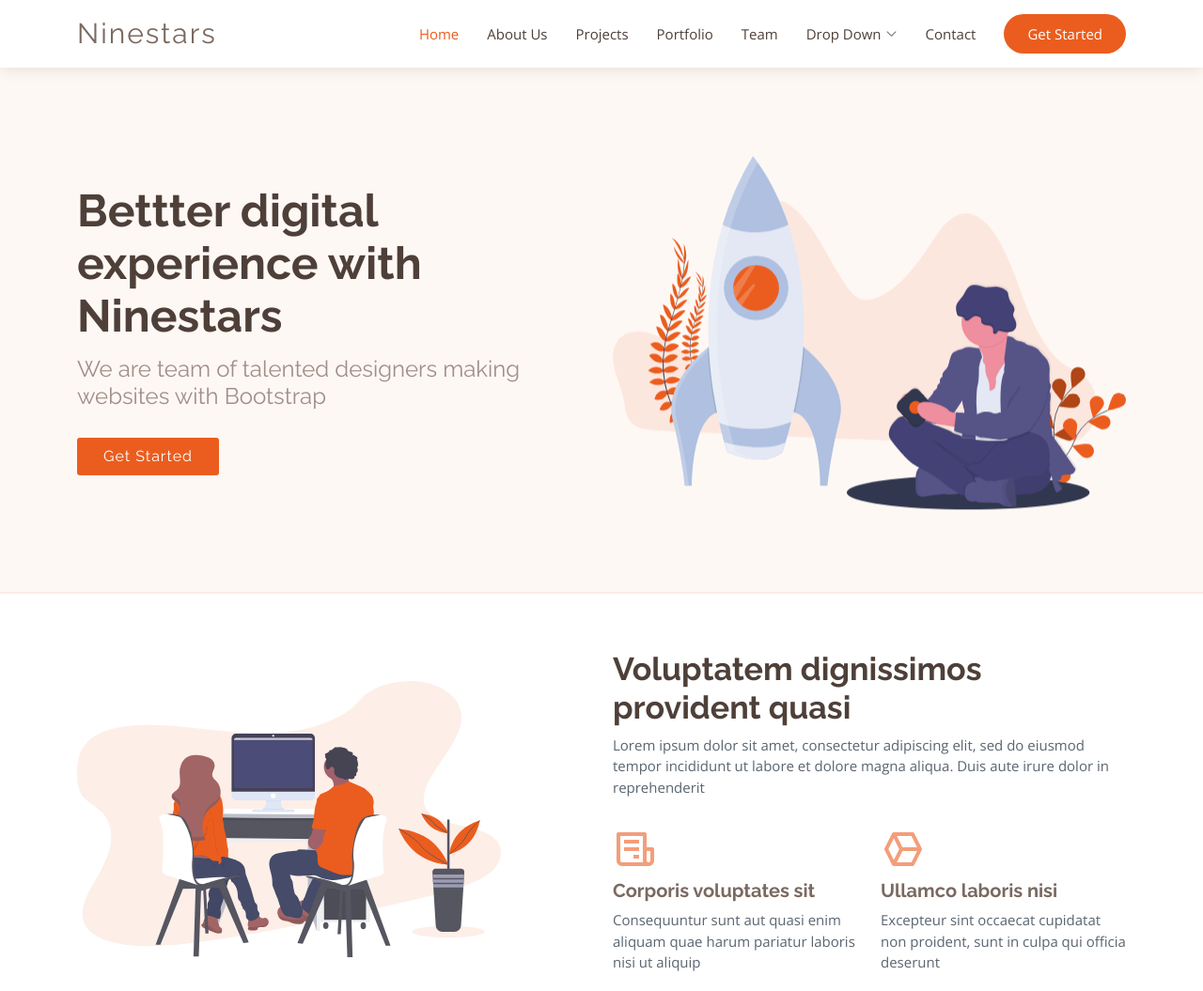
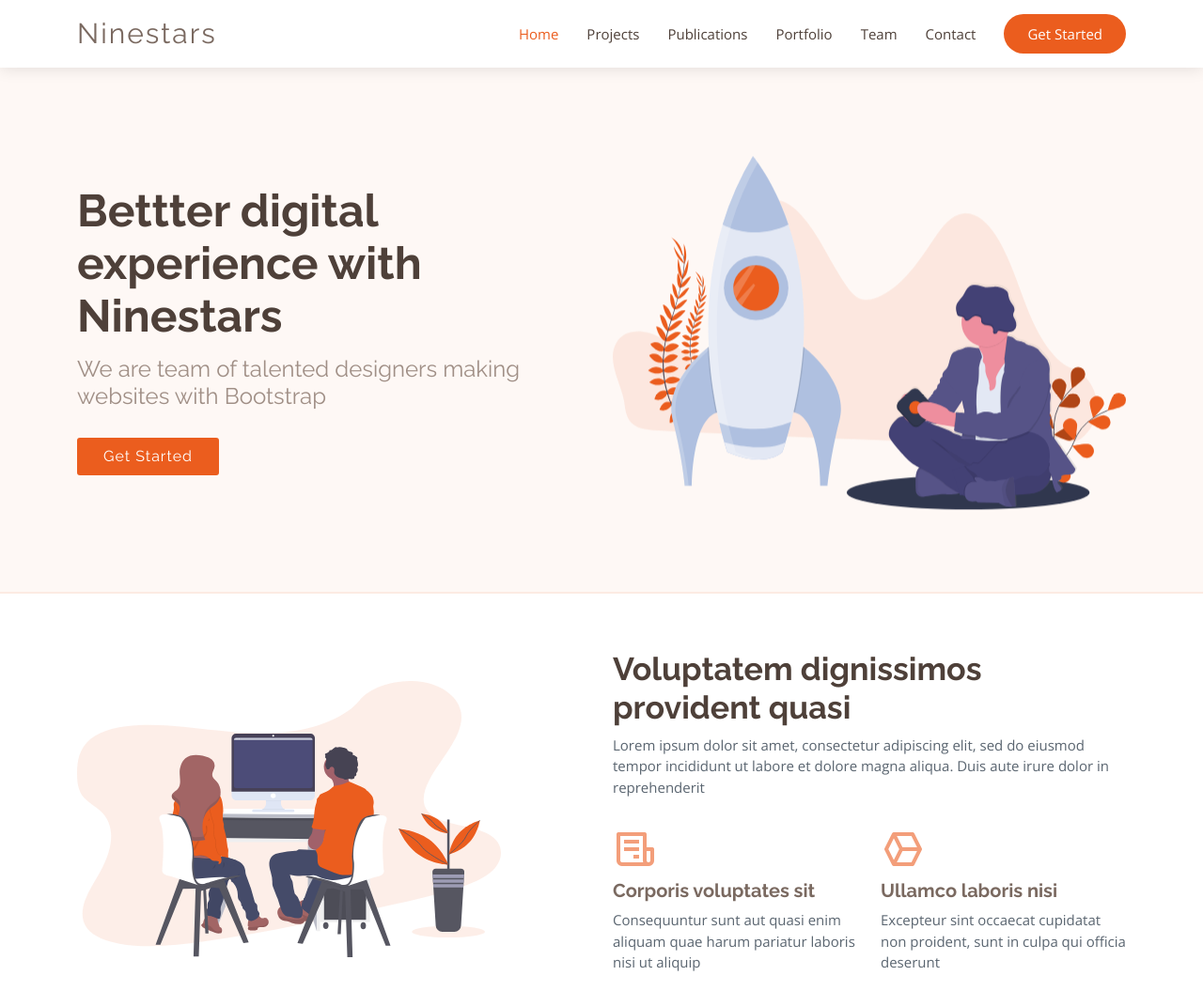
Before and after one commit to ascomlab/ascomweb, a plain HTML site: page index.html in a window 1280 px wide. Shown: the top 1055 px of the page at 94% size. Drawn offline with nearby package versions, Linux system fonts and the light colour scheme.

Commit message:
Update index.html

```diff
--- a/index.html
+++ b/index.html
@@ -51,11 +51,12 @@
       <nav id="navbar" class="navbar">
         <ul>
           <li><a class="nav-link scrollto active" href="#hero">Home</a></li>
-          <li><a class="nav-link scrollto" href="#about">About Us</a></li>
+          <!--<li><a class="nav-link scrollto" href="#about">About Us</a></li>-->
           <li><a class="nav-link scrollto" href="#services">Projects</a></li>
+          <li><a class="nav-link scrollto" href="#research">Publications</a></li>
           <li><a class="nav-link scrollto" href="#portfolio">Portfolio</a></li>
           <li><a class="nav-link scrollto" href="#team">Team</a></li>
-          <li class="dropdown"><a href="#"><span>Drop Down</span> <i class="bi bi-chevron-down"></i></a>
+          <!--<li class="dropdown"><a href="#"><span>Drop Down</span> <i class="bi bi-chevron-down"></i></a>
             <ul>
               <li><a href="#">Drop Down 1</a></li>
               <li class="dropdown"><a href="#"><span>Deep Drop Down</span> <i class="bi bi-chevron-right"></i></a>
@@ -71,7 +72,8 @@
               <li><a href="#">Drop Down 3</a></li>
               <li><a href="#">Drop Down 4</a></li>
             </ul>
-          </li>
+          </li>-->
+
           <li><a class="nav-link scrollto" href="#contact">Contact</a></li>
           <li><a class="getstarted scrollto" href="#about">Get Started</a></li>
         </ul>
```
